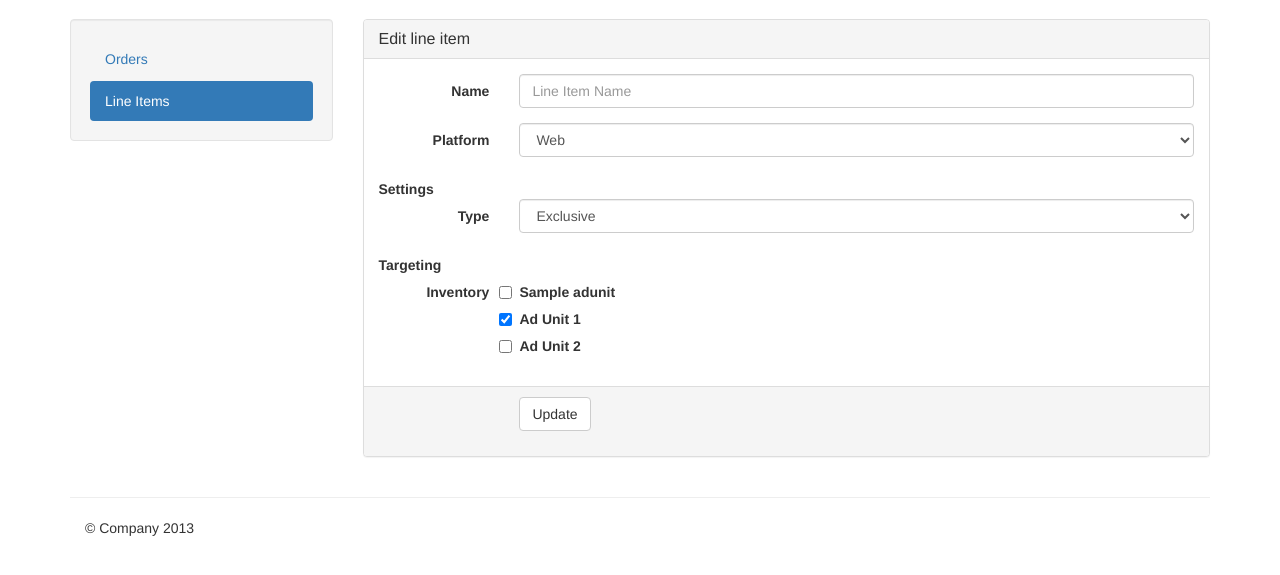
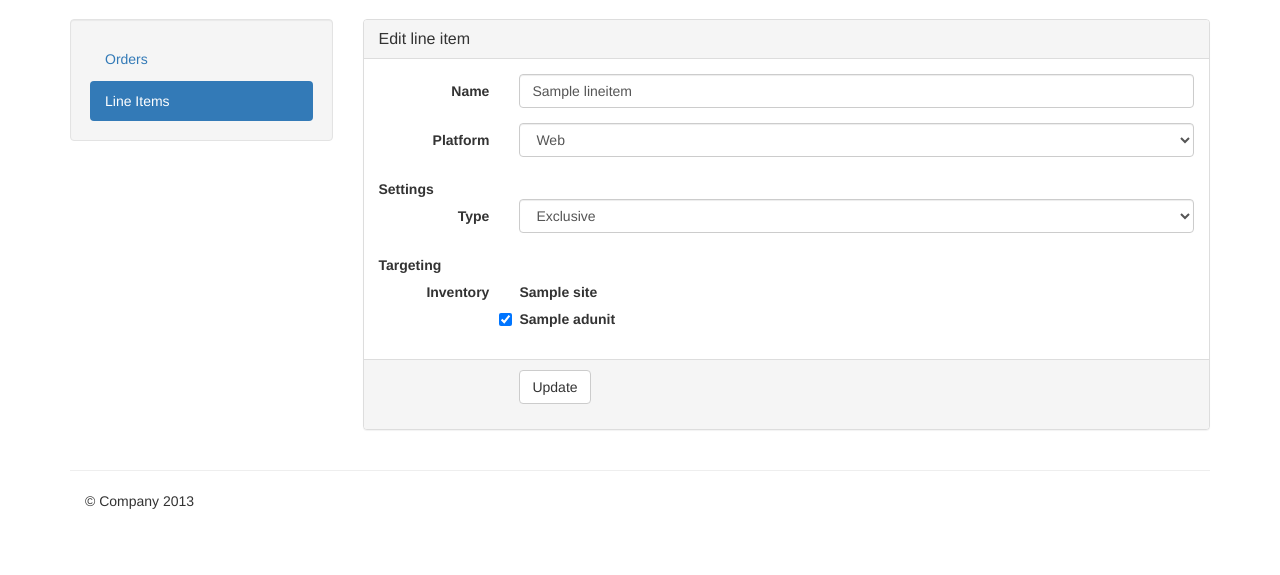
Before and after one commit to davidzhuang/opennative, a Django app: page /supply/lines/1/edit/ in a window 1280 px wide. Shown: the part 51-626 px from the top of the page. Run offline with Django 3.2, Linux system fonts and the light colour scheme; a user stored in the database is signed in; tables that the repository leaves empty hold one stand-in row (values such as "Sample post"); some libraries are stand-ins or nearby versions.

Commit message:
modified line_edit view function and html to accommodate adUnit choice checkbox

```diff
--- a/supply/templates/supply/line_edit.html
+++ b/supply/templates/supply/line_edit.html
@@ -34,16 +34,20 @@
                 <div class="form-group">
                   <label for="inputLineName" class="col-lg-2 control-label">Name</label>
                   <div class="col-lg-10">
-                    <input type="text" class="form-control" name="inputLineName" placeholder="Line Item Name">
+                    <input type="text" class="form-control" name="inputLineName" value="{{inputLineName}}">
                   </div>
                 </div>
 
                 <div class="form-group">
                   <label for="inputPlatform" class="col-lg-2 control-label">Platform</label>
                   <div class="col-lg-10", id="inputPlatform">
-                    <select class="form-control" name="platform">
+                    <select class="form-control" name="inputPlatform">
                       {% for choice in line_item.PLATFORM_TYPES %}
-                      <option value = "{{ choice.0 }}" > {{ choice.1 }} </option>
+                        {% ifequal inputPlatform choice.0 %}
+                          <option value = "{{ choice.0 }}" selected > {{ choice.1 }} </option>
+                        {% else %}
+                          <option value = "{{ choice.0 }}"> {{ choice.1 }} </option>
+                        {% endifequal %}
                       {% endfor %}
                     </select>
                   </div>
@@ -55,7 +59,11 @@
                   <div class="col-lg-10">
                     <select class="form-control" name="type">
                       {% for choice in line_item.LINE_ITEM_TYPES %}
-                      <option value = "{{ choice.0 }}" > {{ choice.1 }} </option>
+                        {% ifequal type choice.0 %}
+                          <option value = "{{ choice.0 }}" selected > {{ choice.1 }} </option>
+                        {% else %}
+                          <option value = "{{ choice.0 }}"> {{ choice.1 }} </option>
+                        {% endifequal %}
                       {% endfor %}
                     </select>
                   </div>
@@ -65,17 +73,19 @@
                 <div class="form-group">
                   <label for="inventory" class="col-lg-2 control-label">Inventory</label>
                   <div class="col-lg-10">
-                    {% for adUnit in adUnit_name_entry_list %}
-                    <label class="checkbox">
-                      <input type="checkbox" value="{{adUnit.id}}">{{adUnit.name}}
-                    </label>
-                    {% endfor %}
-                    <label class="checkbox">
-                      <input type="checkbox" value="1" checked>Ad Unit 1
-                    </label>
-                    <label class="checkbox">
-                      <input type="checkbox" value="2">Ad Unit 2
-                    </label>
+                    {% for element_2 in adUnit_by_site_list %}
+                    <label class="control-label">{{ element_2.site_with_adUnit }}</label>
+                     {% for element_1 in element_2.entire_adUnit_list %}
+                        <label class="checkbox">
+                          {% if element_1.selected %}
+                            <input type="checkbox" name="inventory" value="{{element_1.adUnit.id}}" checked >{{element_1.adUnit.name}}
+                          {% else %}
+                            <input type="checkbox" name="inventory" value="{{element_1.adUnit.id}}">{{element_1.adUnit.name}}
+                          {% endif %}
+                        </label>
+                      {% endfor %} <!--adUnit--->
+
+                    {% endfor %} <!--element --->
                   </div>
                 </div>
 
--- a/supply/views.py
+++ b/supply/views.py
@@ -285,6 +285,7 @@ def line_edit(request, line_id):
     user_pub = get_user_publisher(request.user)
     if user_pub == None:
         return HttpResponseRedirect(reverse('accounts:error', kwargs={'type':'account'}))
+    line_to_edit = None
 
     line_to_edit = LineItem.objects.get(id=line_id)
 
@@ -292,62 +293,98 @@ def line_edit(request, line_id):
         return HttpResponseRedirect(reverse('supply:error', kwargs={'type':'permission'}))
 
     change_flags = []
-    adUnit_name_entry_list = AdUnit.objects.all()
+
+    adUnit_selected_list =[]
+    adUnit_by_site_list = []
+
+    all_adunits_for_user = []
+
+    class adUnit_by_site:
+        site_with_adUnit = None
+        entire_adUnit_list = []
+
+    class adUnit_with_selection_flag:
+        selected = False
+        adUnit = None
+
+    current_site_list = Site.objects.filter(pub=user_pub)
+
+    for item in current_site_list:
+        element_2 = adUnit_by_site()
+        element_2.entire_adUnit_list = []
+        retrieved_adUnit_list = []
+        retrieved_adUnit_list = AdUnit.objects.filter(site=item)
+
+        if (len(retrieved_adUnit_list) > 0):#only add those sites with adUnits for display
+            element_2.site_with_adUnit = item
+            for au in retrieved_adUnit_list:
+                element_1 = adUnit_with_selection_flag()
+                element_1.adUnit = au
+                element_2.entire_adUnit_list.append(element_1)
+            adUnit_by_site_list.append(element_2)
 
     if request.method == 'POST':
-        input_queryDict = {}
+        name_entry = request.POST['inputLineName']
+        platform_entry = request.POST['inputPlatform']
+        type_entry = request.POST['type']
 
-        for key in request.POST.iterkeys():
-            input_queryDict[key] = request.POST.getlist(key)
-
-        name_entry = input_queryDict['inputLineName'][0]
         if name_entry:
             change_flags.append('Name')
-
-        platform_entry = input_queryDict['platform'][0]
-        if not platform_entry:
+        if not name_entry:
+            name_entry = line_to_edit.name #name is mandatory, if no input, use existing
+        if platform_entry:
             change_flags.append('Platform')
-
-        type_entry = input_queryDict['type'][0]
-        if not type_entry:
+        if type_entry:
             change_flags.append('Type')
 
-        #multiple choice, passed in as dictionary
-        if 'inventory' in input_queryDict:
-            adUnit_name_entry_list = input_queryDict['inventory']
+        inventory_queryDict = []
 
-        else:
-            change_flags.append('Inventory')
+        inventory_queryDict = request.POST.getlist('inventory')
 
-        if len(change_flags)>0:
-            if 'Name' in change_flags:
-                line_to_edit.name = name_entry
-            if 'Platform' in change_flags:
-                line_to_edit.platform = platform_entry
-            if 'Type' in change_flags:
-                line_to_edit.type = type_entry
+        if (len(inventory_queryDict) > 0 ):
+            for id in inventory_queryDict:#received adunit.id from POST, convert to object
+                element = AdUnit.objects.get(pk=id)
+                adUnit_selected_list.append(element)
 
-			#need to also take care of adunit addition and removal here
-            line_to_edit.save()
+                for item in adUnit_by_site_list:
+                    for iter in item.entire_adUnit_list:
+                        if  element == iter.adUnit:
+                            iter.selected = True
 
-            return HttpResponseRedirect(reverse('supply:lines'))
-        else:
+        if 'Name' in change_flags: #need to add checking logic that the edited field is valid, for example, not empty
+            line_to_edit.name = name_entry
+        if 'Platform' in change_flags:
+            line_to_edit.platform = platform_entry
+        if 'Type' in change_flags:
+            line_to_edit.type = type_entry
 
-            adUnit_selected_list =[]
+		#need to also take care of adunit addition and removal here
 
-            #mark previously selected items?
-            if (len(adUnit_name_entry_list) >0):
-                adUnit_selected_list = adUnit_name_entry_list
-                adUnit_name_entry_list = AdUnit.objects.all()
+        if (len (adUnit_selected_list) > 0):
+            line_to_edit.adunits = []
+            for item in adUnit_selected_list:
+                line_to_edit.adunits.add(item)
 
-            return render(request, 'supply/line_edit.html', {'line_id': line_id, 'change_flags':'Changed these fileds: '+ str(change_flags), 'inputLineName':name_entry, 'inputPlatform':platform_entry, 'type':type_entry, 'adUnit_name_entry_list':adUnit_name_entry_list, 'line_item':line_to_edit})
+        line_to_edit.save()
+
+        return HttpResponseRedirect(reverse('supply:lines'))
+
     else:
-        pub = get_user_publisher(request.user)
-        if pub == None:
-            return HttpResponseRedirect(reverse('accounts:error', kwargs={'type':'account'}))
+        name_entry = line_to_edit.name
+        platform_entry = line_to_edit.platform
+        type_entry = line_to_edit.type
 
-        adUnit_name_entry_list = AdUnit.objects.all()
-        return render(request, 'supply/line_edit.html', {'line_id': line_id, 'adUnit_name_entry_list':adUnit_name_entry_list, 'line_item':line_to_edit})
+        adUnit_retrieved_list = line_to_edit.adunits.all()
+        if (len(adUnit_retrieved_list) > 0):
+            adUnit_selected_list = adUnit_retrieved_list
+
+        for element in adUnit_selected_list:
+            for item in adUnit_by_site_list:
+                for iter in item.entire_adUnit_list:
+                    if  element == iter.adUnit:
+                        iter.selected = True
+
+        return render(request, 'supply/line_edit.html', {'line_id': line_id, 'inputLineName':name_entry, 'inputPlatform':platform_entry, 'type':type_entry, 'adUnit_by_site_list':adUnit_by_site_list, 'line_item':line_to_edit})
 
 @login_required
 def inventory(request):
```
